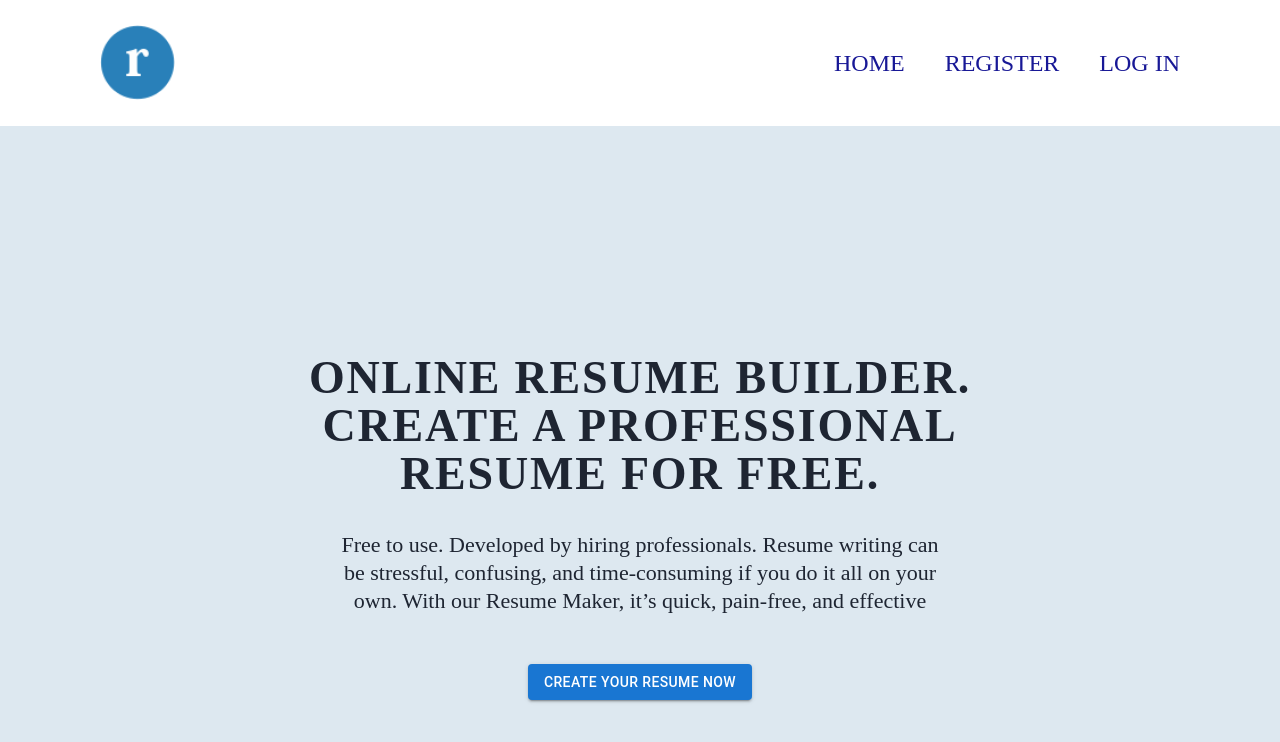
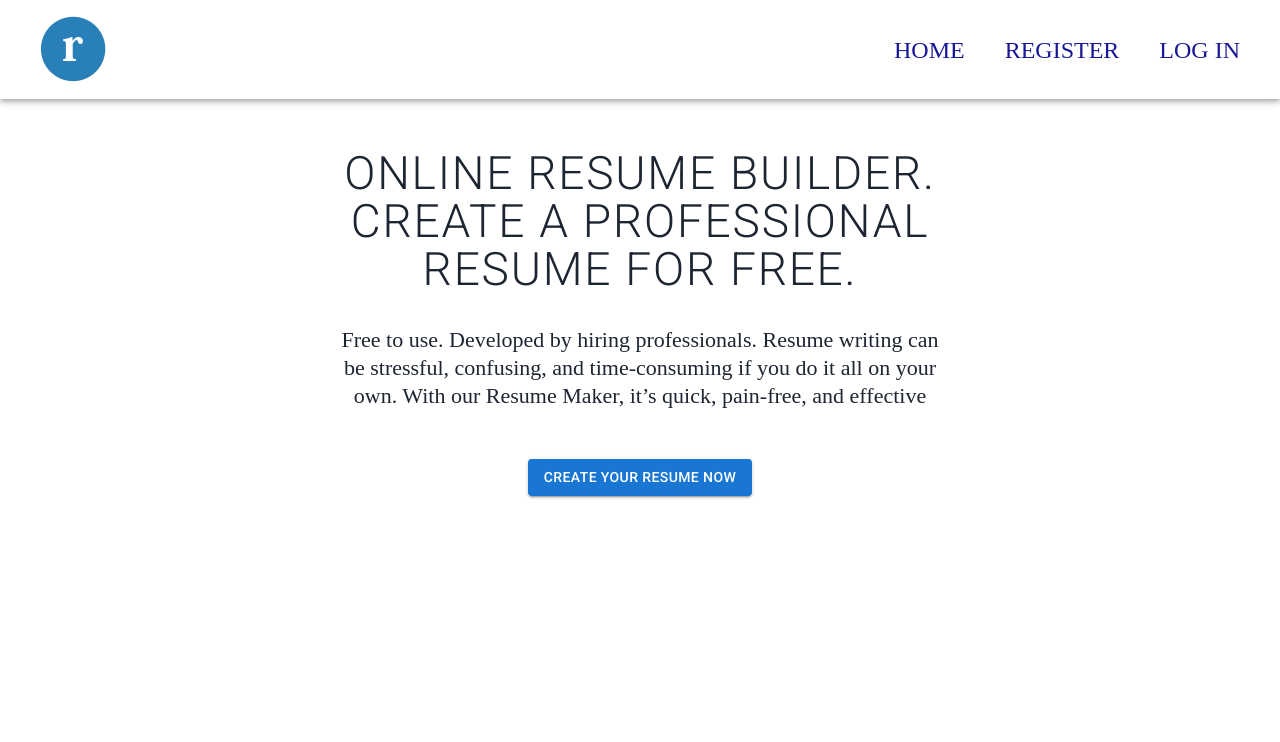
Before and after one commit to Kost90/resumeGenerator, a React (Create React App) app in the folder client/: page / in a window 1280 px wide. Shown: the top 742 px of the page. Built offline with nearby package versions, Linux system fonts and the light colour scheme; no server answers.

Commit message:
edited rutes in profilepage, added component from mui to header and home page

```diff
--- a/client/package.json
+++ b/client/package.json
@@ -9,8 +9,8 @@
     "@hookform/resolvers": "^3.3.1",
     "@mui/icons-material": "^5.14.8",
     "@mui/joy": "^5.0.0-beta.5",
-    "@mui/material": "^5.14.8",
-    "@mui/styled-engine-sc": "^5.14.8",
+    "@mui/material": "^5.14.14",
+    "@mui/styled-engine-sc": "^5.14.12",
     "@testing-library/jest-dom": "^5.17.0",
     "@testing-library/react": "^13.4.0",
     "@testing-library/user-event": "^13.5.0",
--- a/client/src/App.js
+++ b/client/src/App.js
@@ -12,6 +12,7 @@ import Loginpage from './pages/Login/Loginpage'
 import Profilepage from './pages/Profile/Profilepage'
 import Registerpage from './pages/Register/Registerpage'
 import Header from './components/ui/header/Header'
+import MainSection from 'components/ui/mainsection/MainSection'
 
 function App() {
   return (
@@ -31,7 +32,9 @@ function App() {
                       <Profilepage />
                     </LoginAuth>
                   }
-                />
+                >
+                  <Route path='mainsection' element={<MainSection/>}/>
+                </Route>
                 <Route path="registerpage" element={<Registerpage />} />
               </Routes>
             </UsersProvider>
--- a/client/src/components/ui/about/About.jsx
+++ b/client/src/components/ui/about/About.jsx
@@ -1,4 +1,5 @@
 import { motion } from 'framer-motion'
+import { Typography } from '@mui/material'
 import styles from './About.module.css'
 import { Link } from 'react-router-dom'
 import Button from '@mui/material/Button'
@@ -18,7 +19,7 @@ function About() {
   }
 
   return (
-    <section className={styles.section_about}>
+    <section>
       <motion.div
         initial={{ opacity: 0 }}
         animate={{ opacity: 1 }}
@@ -28,7 +29,7 @@ function About() {
         }}
         className={styles.container}>
         <>
-          <h1>Online Resume Builder. Create a Professional Resume for Free.</h1>
+          <Typography variant='h1'>Online Resume Builder. Create a Professional Resume for Free.</Typography>
           <p>
             Free to use. Developed by hiring professionals. Resume writing can
             be stressful, confusing, and time-consuming if you do it all on your
--- a/client/src/components/ui/forms/loginForm/LoginForm.jsx
+++ b/client/src/components/ui/forms/loginForm/LoginForm.jsx
@@ -41,7 +41,7 @@ const Form = memo(({ afterSubmit, setloading }) => {
     await afterSubmit(data)
     localStorage.setItem('email', data.email)
     toggleLoading()
-    navigate('/profilepage')
+    navigate('/profilepage/mainsection')
     reset()
   }, [])
 
--- a/client/src/components/ui/header/Header.jsx
+++ b/client/src/components/ui/header/Header.jsx
@@ -1,4 +1,5 @@
 import { Link } from 'react-router-dom'
+import { AppBar, Toolbar } from '@mui/material'
 import useLoginContext from 'context/loginContext/LoginContext'
 import logo from 'components/images/icons8-r-67.png'
 import styles from './header.module.css'
@@ -7,7 +8,8 @@ function Header() {
   const { loginusers } = useLoginContext()
 
   return (
-    <header className={styles.container}>
+    <AppBar position='static' color='inherit' sx={{padding:2}}>
+      <Toolbar style={{ justifyContent: 'space-between' }}>
       <img src={logo} alt="logo" />
       <div className={styles.nav_container}>
         <Link to="/">Home</Link>
@@ -15,10 +17,11 @@ function Header() {
         {loginusers === null ? (
           <Link to="/loginpage">Log In</Link>
         ) : (
-          <Link to="/profilepage">Profile</Link>
+          <Link to="/profilepage/mainsection">Profile</Link>
         )}
       </div>
-    </header>
+      </Toolbar>
+    </AppBar>
   )
 }
 
--- a/client/src/components/ui/header/header.module.css
+++ b/client/src/components/ui/header/header.module.css
@@ -1,44 +1,25 @@
-.container {
+.nav_container {
   display: flex;
-  justify-content: space-between;
+  justify-content: flex-end;
   align-items: center;
-  padding: 20px;
   gap: 10px;
-  border-bottom: 1px solid #dde8f0;
 }
-.container a {
+.nav_container a {
   font-size: 17px;
   line-height: 28px;
   text-transform: uppercase;
   color: #181896;
 }
-.container a:hover {
+.nav_container a:hover {
   color: rgb(144, 132, 132);
-}
-.container img {
-  width: 35px;
-}
-
-.nav_container {
-  display: flex;
-  justify-content: space-around;
-  align-items: center;
-  gap: 10px;
 }
 
 @media (min-width: 768px) {
-  .container {
-    padding: 25px 100px;
-    gap: 20px;
+  .nav_container {
+    gap: 40px;
   }
-  .container a {
+  .nav_container a {
     font-size: 24px;
     line-height: 28px;
   }
-  .container img {
-    width: 76px;
-  }
-  .nav_container {
-    gap: 40px;
-  }
 }/*# sourceMappingURL=header.module.css.map */
--- a/client/src/components/ui/header/header.module.scss
+++ b/client/src/components/ui/header/header.module.scss
@@ -1,10 +1,29 @@
-.container {
+// .container {
+//     display: flex;
+//     justify-content: space-between;
+//     align-items: center;
+//     padding: 20px;
+//     gap: 10px;
+//     border-bottom: 1px solid #dde8f0;
+//     a {
+//         font-size: 17px;
+//         line-height: 28px;
+//         text-transform: uppercase;
+//         color: #181896;
+//         &:hover {
+//             color: rgb(144, 132, 132);
+//         }
+//     }
+//     img {
+//         width: 35px;
+//     }
+// }
+
+.nav_container {
     display: flex;
-    justify-content: space-between;
+    justify-content: flex-end;
     align-items: center;
-    padding: 20px;
     gap: 10px;
-    border-bottom: 1px solid #dde8f0;
     a {
         font-size: 17px;
         line-height: 28px;
@@ -14,32 +33,26 @@
             color: rgb(144, 132, 132);
         }
     }
-    img {
-        width: 35px;
-    }
-}
-
-.nav_container {
-    display: flex;
-    justify-content: space-around;
-    align-items: center;
-    gap: 10px;
 }
 
 @media (min-width: 768px) {
-    .container {
-        padding: 25px 100px;
-        gap: 20px;
+    // .container {
+    //     padding: 25px 100px;
+    //     gap: 20px;
+    //     a {
+    //         font-size: 24px;
+    //         line-height: 28px;
+    //     }
+    //     img{
+    //         width: 76px;
+    //     }
+    // }
+
+    .nav_container {
+        gap: 40px;
         a {
             font-size: 24px;
             line-height: 28px;
         }
-        img{
-            width: 76px;
-        }
-    }
-
-    .nav_container {
-        gap: 40px;
     }
 }
--- a/client/src/index.js
+++ b/client/src/index.js
@@ -2,6 +2,12 @@ import React from 'react';
 import ReactDOM from 'react-dom/client';
 import {BrowserRouter} from 'react-router-dom';
 import './index.css';
+
+import '@fontsource/roboto/300.css';
+import '@fontsource/roboto/400.css';
+import '@fontsource/roboto/500.css';
+import '@fontsource/roboto/700.css';
+
 import App from './App';
 
 
--- a/client/src/pages/Home/Homepage.jsx
+++ b/client/src/pages/Home/Homepage.jsx
@@ -1,10 +1,11 @@
 import About from '../../components/ui/about/About'
+import { Container } from '@mui/material'
 
 function Homepage() {
   return (
-    <div>
+    <Container>
       <About />
-    </div>
+    </Container>
   )
 }
 
--- a/client/src/pages/Login/Loginpage.jsx
+++ b/client/src/pages/Login/Loginpage.jsx
@@ -26,7 +26,7 @@ function Loginpage() {
   return (
     <div className={styles.login_page}>
       <h1>LOGIN FORM:</h1>
-      {loginusers !== null ? <Navigate to="/profilepage" /> : <LoginForm />}
+      {loginusers !== null ? <Navigate to="/profilepage/mainsection" /> : <LoginForm />}
     </div>
   )
 }
--- a/client/src/pages/Profile/Profilepage.jsx
+++ b/client/src/pages/Profile/Profilepage.jsx
@@ -1,8 +1,8 @@
 import { useEffect, useState } from 'react'
+import { Outlet } from 'react-router-dom'
 import useLoginContext from 'context/loginContext/LoginContext'
 import useUsersContext from 'context/usersContext/UsersContext'
 import Sidebar from 'components/ui/sidebar/Sidebar'
-import MainSection from 'components/ui/mainsection/MainSection'
 import styles from './ProfilePage.module.css'
 
 function Profilepage() {
@@ -34,7 +34,7 @@ function Profilepage() {
       {loginusers !== undefined ? (
         <>
           <Sidebar logout={LogOut} />
-          <MainSection />
+          <Outlet/>
         </>
       ) : null}
     </div>
```
Also changed, not shown: 2 other files (tests, documents, lock files or other folders).
